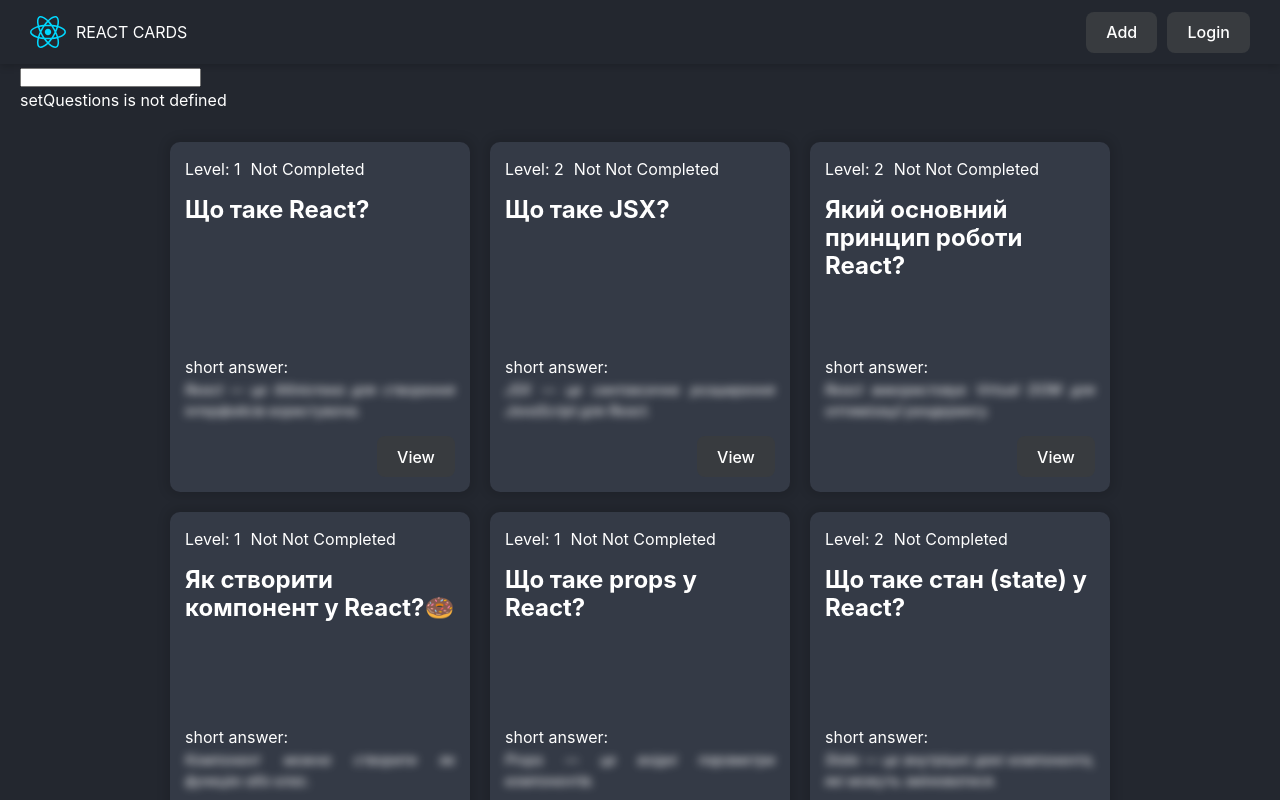
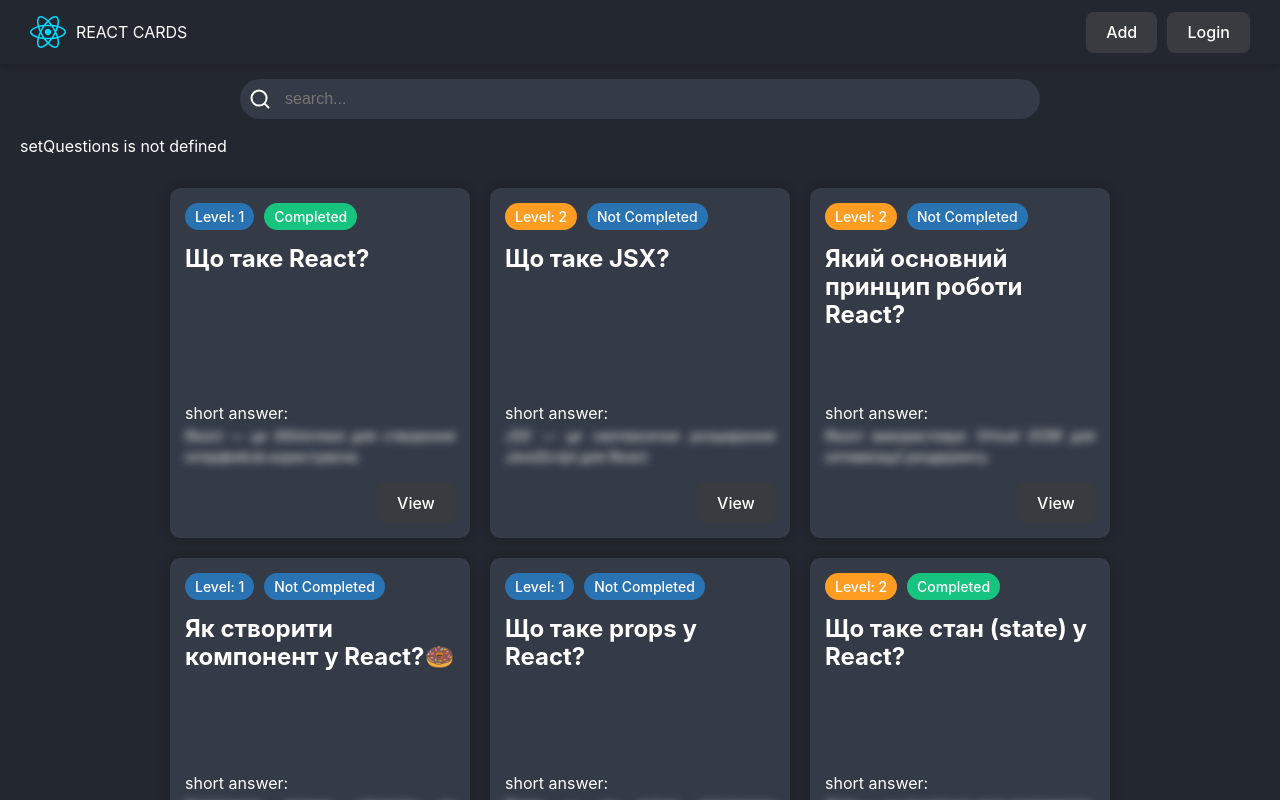
Before and after one commit to annaskobara/react-app_question, a React (Vite) app: page / in a window 1280 px wide. Built offline with nearby package versions, Linux system fonts and the light colour scheme; data requests are answered from the project's data file.

Commit message:
badge component

```diff
--- /dev/null
+++ b/src/components/Badge/Badge.jsx
@@ -0,0 +1,16 @@
+import cls from "./Badge.module.css";
+
+export const Badge = ({ variant, children }) => {
+  switch (variant) {
+    case "primary":
+      return <div className={`${cls.badge} ${cls.primary}`}>{children}</div>;
+    case "success":
+      return <div className={`${cls.badge} ${cls.success}`}>{children}</div>;
+    case "warning":
+      return <div className={`${cls.badge} ${cls.warning}`}>{children}</div>;
+    case "alert":
+      return <div className={`${cls.badge} ${cls.alert}`}>{children}</div>;
+    default:
+      return <div className={cls.badge}>{children}</div>;
+  }
+};
--- /dev/null
+++ b/src/components/Badge/Badge.module.css
@@ -0,0 +1,27 @@
+.badge {
+    width: fit-content;
+    border-radius: 20px;
+    padding: 3px 10px;
+    color: var(--text-color);
+    background-color: #c5baff;
+    text-transform: capitalize;
+    font-weight: 500;
+    font-size: 14px;
+
+}
+
+.primary {
+    background-color: #2973B2;
+}
+
+.success {
+    background-color: #16C47F;
+}
+
+.warning {
+    background-color: #FF9D23;
+}
+
+.alert {
+    background-color: #d84040;
+}
--- /dev/null
+++ b/src/components/Badge/index.jsx
@@ -0,0 +1 @@
+export {Badge} from "./Badge";
--- a/src/components/QuestionCard/QuestionCard.jsx
+++ b/src/components/QuestionCard/QuestionCard.jsx
@@ -1,12 +1,18 @@
+import { useNavigate } from "react-router-dom";
+import { Badge } from "../Badge";
 import { Button } from "../Button";
 import cls from "./QuestionCard.module.css";
 
 export const QuestionCard = ({card}) => {
+  const navigate = useNavigate();
+
+  const levelVariant = card.level === 1 ? "primary" : card.level === 2 ? "warning" : "alert";
+  const completedVariant = card.completed ? "success" : "primary";
   return (
     <div className={cls.card}>
       <div className={cls.cardLabels}>
-        <div>Level: {card.level} </div>
-        <div>Not {card.completed ? "Completed" : "Not Completed"}</div>
+        <Badge variant={levelVariant}>Level: {card.level} </Badge>
+        <Badge variant={completedVariant}> {card.completed ? "Completed" : "Not Completed"}</Badge>
       </div>
 
       <h5 className={cls.cardTitle}> {card.question}</h5>
@@ -18,7 +24,7 @@
         </p>
       </div>
 
-      <Button onClick={() => {}}>View</Button>
+      <Button onClick={() => navigate(`/question/${card.id}`)}>View</Button>
     </div>
   );
 };
--- /dev/null
+++ b/src/components/SearchInput/SearchInput.jsx
@@ -0,0 +1,16 @@
+import { useId } from "react";
+import cls from "./SearchInput.module.css";
+import { SearchIcon } from "../icons";
+
+export const SearchInput = ({value, onChange}) => {
+    const inputId = useId();
+  return (
+    <div className={cls.inputContainer}>
+        <label htmlFor={inputId}>
+            <SearchIcon className={cls.searchIcon}/>
+        </label>
+
+        <input type="text" id={inputId} className={cls.input} placeholder="search..." value={value} onChange={onChange}/>
+    </div>
+  );
+};
--- /dev/null
+++ b/src/components/SearchInput/SearchInput.module.css
@@ -0,0 +1,24 @@
+.inputContainer {
+    width: 100%;
+    height: 40px;
+    border-radius: 20px;
+    background-color: var(--card-bg-color);
+    position: relative;
+}
+
+.searchIcon {
+    position: absolute;
+    top: 10px;
+    left: 10px;
+}
+
+.input {
+    width: 100%;
+    height: 100%;
+    padding: 12px 12px 12px 45px;
+    border: none;
+    outline: none;
+    background-color: transparent;
+    font-size: 16px;
+    color: var(--text-color);
+}
--- /dev/null
+++ b/src/components/SearchInput/index.jsx
@@ -0,0 +1 @@
+export {SearchInput} from "./SearchInput";
--- /dev/null
+++ b/src/components/icons.jsx
@@ -0,0 +1,15 @@
+export const SearchIcon = (props) => {
+  return (
+    <svg width="20" height="20" viewBox="0 0 20 20" {...props}>
+      <path
+        d="M14.386 14.386l4.0877 4.0877-4.0877-4.0877c-2.9418 2.9419-7.7115 2.9419-10.6533 0-2.9419-2.9418-2.9419-7.7115 0-10.6533 2.9418-2.9419 7.7115-2.9419 10.6533 0 2.9419 2.9418 2.9419 7.7115 0 10.6533z"
+        stroke="currentColor"
+        fill="none"
+        strokeWidth="2"
+        fillRule="evenodd"
+        strokeLinecap="round"
+        strokeLinejoin="round"
+      ></path>
+    </svg>
+  );
+};
--- a/src/index.css
+++ b/src/index.css
@@ -36,7 +36,7 @@
   background-color: var(--main-bg-color);
 }
 
-@media (prefers-color-scheme: lightdd) {
+@media (prefers-color-scheme: lighta) {
   :root {
     --main-bg-color: #fff;
     --text-color: #000;
--- a/src/pages/HomePage/HomePage.jsx
+++ b/src/pages/HomePage/HomePage.jsx
@@ -3,6 +3,8 @@
 import { QuestionCardList } from "../../components/QuestionCardList";
 import { Loader } from "../../components/Loader";
 import { useFetch } from "../../hooks/useFetch";
+import cls from "./HomePage.module.css";
+import { SearchInput } from "../../components/SearchInput";
 
 export const HomePage = () => {
   const [questions, setQuestions] = useState([]);
@@ -27,7 +29,10 @@
 
   return (
     <>
-      <input type="text" value={searchValue} onChange={onSearchChangeHandler}/>
+
+    <div className={cls.controlsContainer}>
+      <SearchInput value={searchValue} onChange={onSearchChangeHandler}/>
+    </div>
 
       {isLoading && <Loader />}
       {error && <p>{error}</p>}
--- a/src/pages/HomePage/HomePage.module.css
+++ b/src/pages/HomePage/HomePage.module.css
@@ -0,0 +1,10 @@
+.controlsContainer {
+    width: 100%;
+    max-width: 800px;
+    margin: 0 auto;
+    padding: 15px 0;
+    display: flex;
+    justify-content: center;
+    align-items: center;
+    gap: 10px;
+}
```
Also changed, not shown: 1 other file (tests, documents, lock files or other folders).
